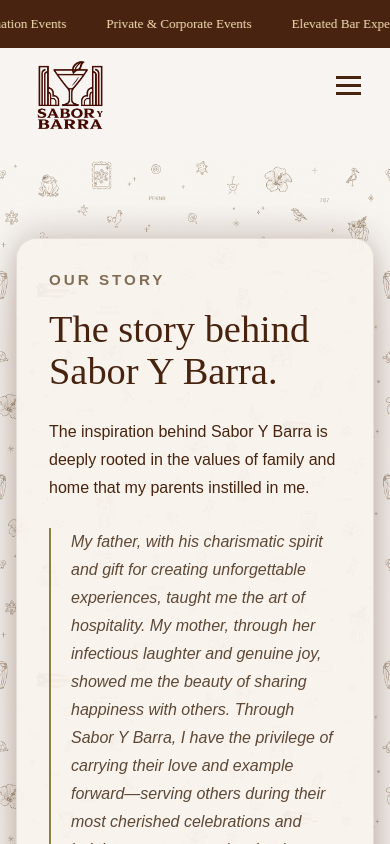
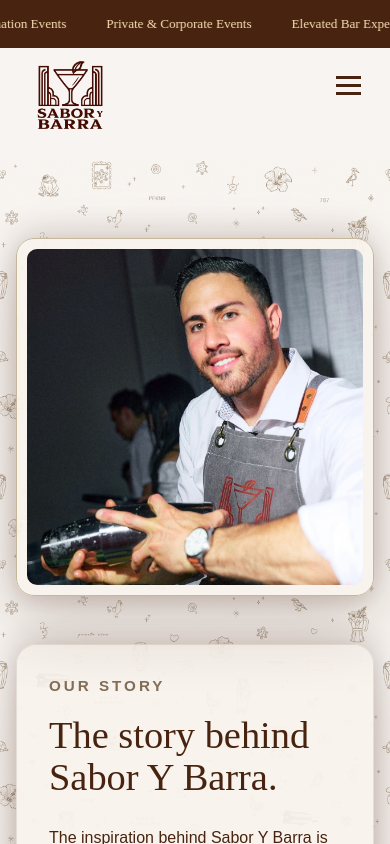
Before and after one commit to MatiasNaz/sabor-y-barra-website, a React (Vite) app: page /about in a window 390 px wide. Shown: the top 844 px of the page. Built offline with nearby package versions, Linux system fonts and the light colour scheme; a web font is replaced by a local one.

Commit message:
changed mobile responsiveness and implemented hamburger button for tablet screen sizes

```diff
--- a/src/components/Header/Header.css
+++ b/src/components/Header/Header.css
@@ -288,7 +288,8 @@
 
 /* ---------------------------------------------------------------------- */
 
-@media (max-width: 768px) {
+/* Use the existing mobile navigation through tablet widths. */
+@media (max-width: 1050px) {
   .announcement-bar__container {
     height: 48px;
   }
--- a/src/pages/About/About.css
+++ b/src/pages/About/About.css
@@ -230,9 +230,15 @@
   END OUR PHILOSOPHY RESPONSIVE STYLES */
 }
 
-@media (max-width: 700px) {
+@media (max-width: 768px) {
   .about__container {
     width: min(100% - 40px, 1200px);
+  }
+
+  /* Lead with the founder image before the story copy on mobile. */
+  .about__story-image {
+    order: -1;
+    justify-self: center;
   }
 
   /* OUR PHILOSOPHY RESPONSIVE STYLES — TEMPORARILY DISABLED
```
